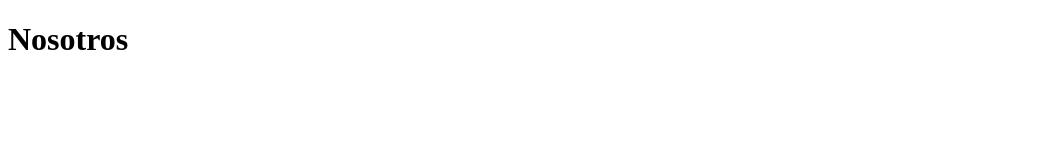
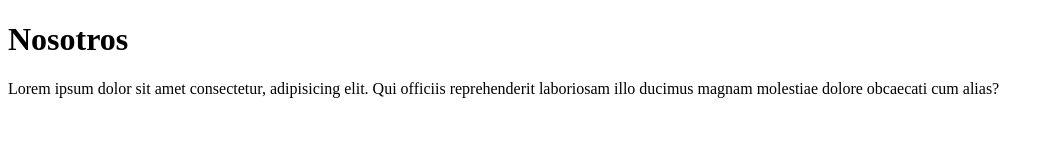
Before and after one commit to JesusFz93/grupal, a website: page app/nosotros.html in a window 1280 px wide. Shown: the whole page, without its empty margins (0-1054 px from the left). Drawn offline with Linux system fonts and the light colour scheme.

Commit message:
Se agrego un parrafo a nosotros.html

```diff
--- a/app/nosotros.html
+++ b/app/nosotros.html
@@ -9,6 +9,7 @@
 <body>
     <header>
         <h1>Nosotros</h1>
+        <p>Lorem ipsum dolor sit amet consectetur, adipisicing elit. Qui officiis reprehenderit laboriosam illo ducimus magnam molestiae dolore obcaecati cum alias?</p>
     </header>
 </body>
 </html>
```
